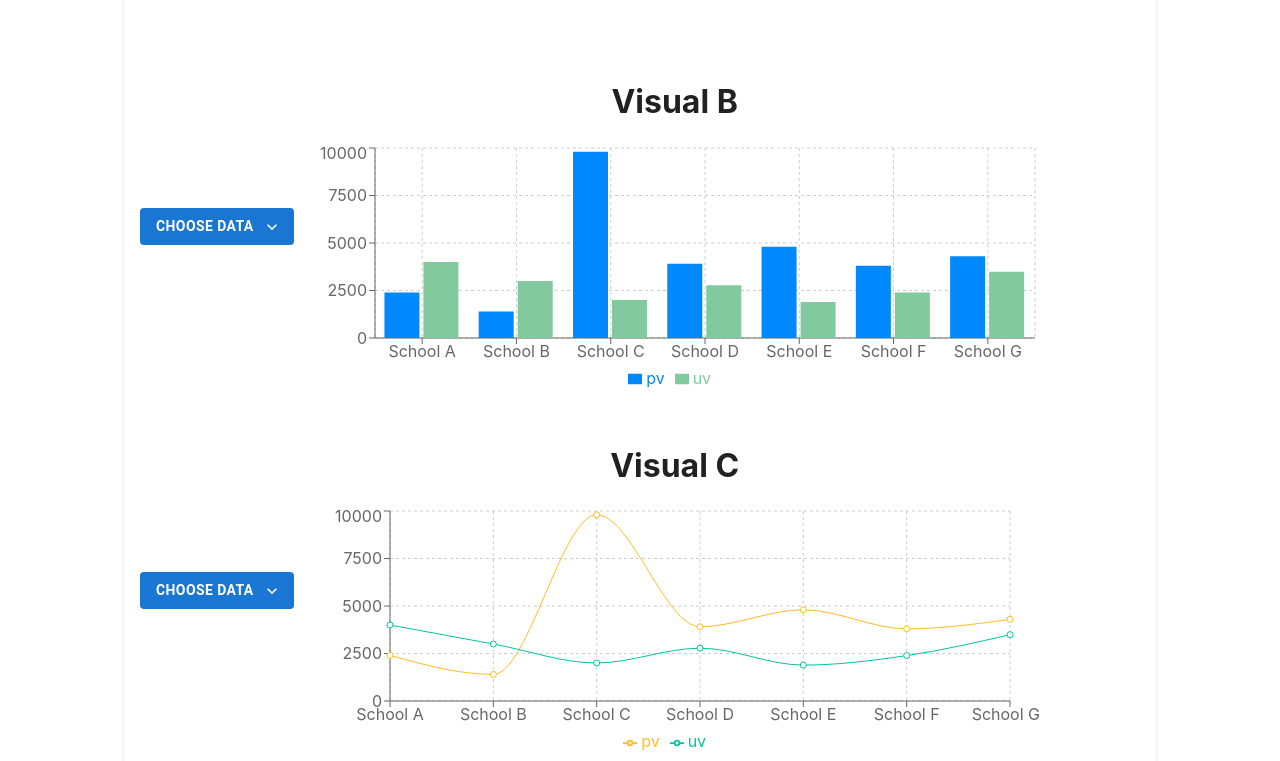
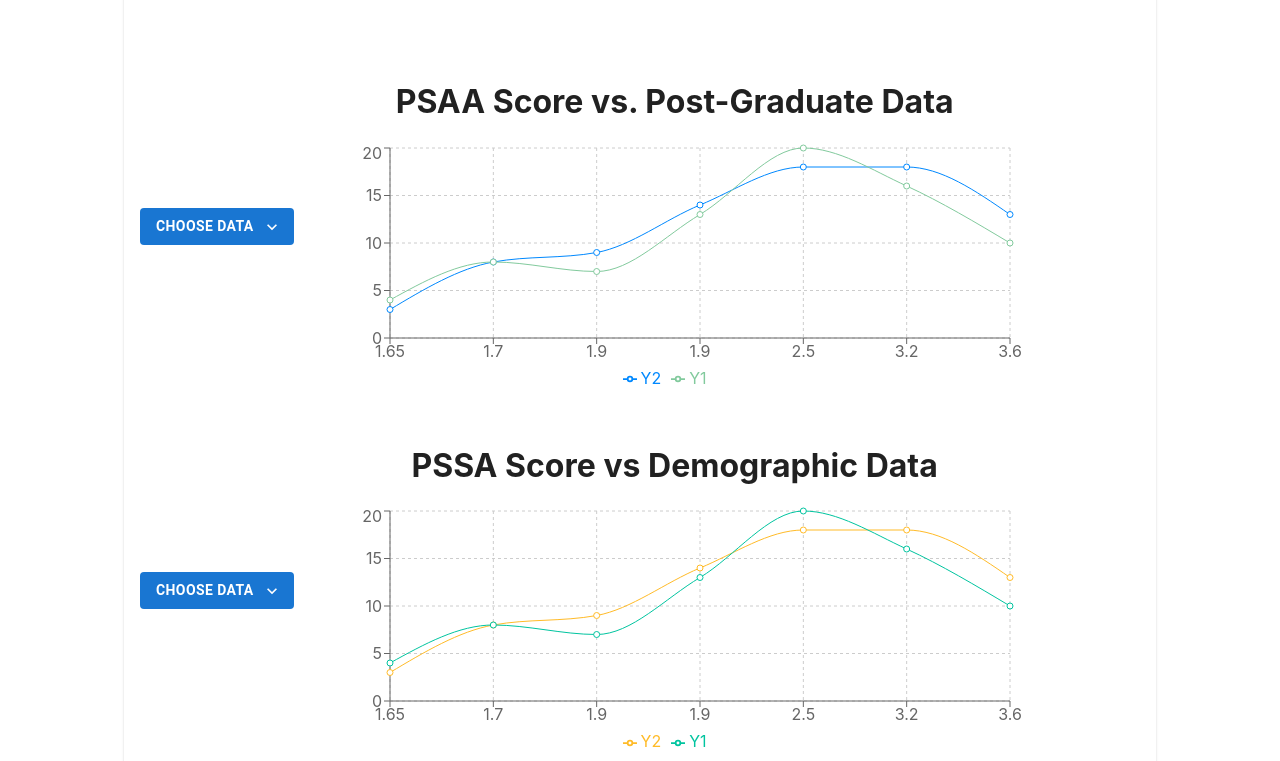
Before and after one commit to ianlikescoding/KICS-PSSA-Data, a React (Create React App) app in the folder frontend/: page / in a window 1280 px wide. Shown: the part 579-1340 px from the top of the page. Built offline with nearby package versions, Linux system fonts and the light colour scheme.

Commit message:
Customizing dropdown options

```diff
--- a/frontend/src/components/ChartContainer.js
+++ b/frontend/src/components/ChartContainer.js
@@ -25,49 +25,47 @@ import {
 export default function ComplexedGrid() {
   const data = [
     {
-      name: "School A",
-      uv: 4000,
-      pv: 2400,
+      pssa_score: 1.65,
+      Y1: 4,
+      Y2: 3,
     },
     {
-      name: "School B",
-      uv: 3000,
-      pv: 1398,
+      pssa_score: 1.7,
+      Y1: 8,
+      Y2: 8,
     },
     {
-      name: "School C",
-      uv: 2000,
-      pv: 9800,
+      pssa_score: 1.9,
+      Y1: 7,
+      Y2: 9,
     },
     {
-      name: "School D",
-      uv: 2780,
-      pv: 3908,
+      pssa_score: 1.9,
+      Y1: 13,
+      Y2: 14,
     },
     {
-      name: "School E",
-      uv: 1890,
-      pv: 4800,
+      pssa_score: 2.5,
+      Y1: 20,
+      Y2: 18,
     },
     {
-      name: "School F",
-      uv: 2390,
-      pv: 3800,
+      pssa_score: 3.2,
+      Y1: 16,
+      Y2: 18,
     },
     {
-      name: "School G",
-      uv: 3490,
-      pv: 4300,
-    },
+      pssa_score: 3.6,
+      Y1: 10,
+      Y2: 13,
+    }
   ];
 
   const data01 = [
-    { name: "Advanced", value: 400 },
-    { name: "Proficient", value: 300 },
-    { name: "Basic", value: 300 },
-    { name: "Below Basic", value: 200 },
-    { name: "Group E", value: 278 },
-    { name: "Group F", value: 189 },
+    { name: "Advanced", value: 40 },
+    { name: "Proficient", value: 30 },
+    { name: "Basic", value: 27 },
+    { name: "Below Basic", value: 3 },
   ];
 
   const data02 = [
@@ -97,10 +95,10 @@ export default function ComplexedGrid() {
       console.log("payload: ", payload)
       console.log("label: ", label)
       return (
-        <div className="custom-tooltip">
+        <div className="custom-tooltip" backgroundColor='white'>
           <h3>{`${payload[0].payload.name}`}</h3>
-          <p className="pssascore-label">{`${payload[0].name} : ${payload[0].value}`}</p>
-          <p className="gradrate-label">{`${payload[1].name} : ${payload[1].value}`}</p>
+          <p className="pssascore-label">{`PSSA Score : ${payload[0].value}`}</p>
+          <p className="gradrate-label">{`Graduation Rate : ${payload[1].value}%`}</p>
         </div>
       );
     }
@@ -122,7 +120,7 @@ export default function ComplexedGrid() {
       >
         <Stack spacing={4}>
         <Stack direction="row" spacing={2} alignItems="center">
-            <CustomizedMenus />
+            <CustomizedMenus options={["Total Expenditures", "Personal Income/Market Value per WADM"]}/>
             <Box>
               <h1>PSSA Score vs Financial Data</h1>
               <ResponsiveContainer width={730} height={300}>
@@ -144,36 +142,40 @@ export default function ComplexedGrid() {
             </Box>
           </Stack>
           <Stack direction="row" spacing={2} alignItems="center">
-            <CustomizedMenus />
+            <CustomizedMenus options={["Graduation Rate", "Dropout Rate", "Postsecondary Bound", "College Bound"]}/>
             <Box >
-            <h1>Visual B</h1>
-            <BarChart width={730} height={250} data={data}>
+              <h1>PSAA Score vs. Post-Graduate Data</h1>
+              <LineChart
+                  width={730}
+                  height={250}
+                  data={data}
+                  margin={{top: 5, right: 30, left: 20, bottom: 5}}>
                   <CartesianGrid strokeDasharray="3 3" />
-                  <XAxis dataKey="name" />
+                  <XAxis dataKey="pssa_score" />
                   <YAxis />
                   <Tooltip />
                   <Legend />
-                  <Bar dataKey="pv" fill="#0088FE" />
-                  <Bar dataKey="uv" fill="#82ca9d" />
-                </BarChart>
-                </Box>
+                  <Line type="monotone" dataKey="Y2" stroke="#0088FE" activeDot={{ r: 8 }} />
+                  <Line type="monotone" dataKey="Y1" stroke="#82ca9d" />
+              </LineChart>
+            </Box>
           </Stack>
           <Stack direction="row" spacing={2} alignItems="center">
-            <CustomizedMenus />
+            <CustomizedMenus options={["Literacy", "Enrollment by Gender", "Enrollment by Race", "Attendance", "Faculty Years of Service"]}/>
             <Box>
-              <h1>Visual C</h1>
+            <h1>PSSA Score vs Demographic Data</h1>
               <LineChart
                 width={730}
                 height={250}
                 data={data}
                 margin={{top: 5, right: 30, left: 20, bottom: 5}}>
                 <CartesianGrid strokeDasharray="3 3" />
-                <XAxis dataKey="name" />
+                <XAxis dataKey="pssa_score" />
                 <YAxis />
                 <Tooltip />
                 <Legend />
-                <Line type="monotone" dataKey="pv" stroke="#FFBB28" activeDot={{ r: 8 }} />
-                <Line type="monotone" dataKey="uv" stroke="#00C49F" />
+                <Line type="monotone" dataKey="Y2" stroke="#FFBB28" activeDot={{ r: 8 }} />
+                <Line type="monotone" dataKey="Y1" stroke="#00C49F" />
               </LineChart>
             </Box>
           </Stack>
@@ -196,7 +198,7 @@ export default function ComplexedGrid() {
         <Box width="100%">
           <h1>PSSA Score Breakdown</h1>
           <Stack direction="row" spacing={10} alignItems="center">
-            <CustomizedMenus />
+            <CustomizedMenus options={["School A", "School B", "School C", "School D"]}/>
             <PieChart width={270} height={300}>
               <Pie
                 dataKey="value"
@@ -206,8 +208,9 @@ export default function ComplexedGrid() {
                 cy="50%"
                 outerRadius={80}
                 fill="pink"
-                label
+                label='name'
               />
+              <Tooltip />
             </PieChart>
           </Stack>
         </Box>
--- a/frontend/src/components/DropDown.js
+++ b/frontend/src/components/DropDown.js
@@ -48,7 +48,8 @@ const StyledMenu = styled((props) => (
   },
 }));
 
-export default function CustomizedMenus() {
+export default function CustomizedMenus(props) {
+  const options = props.options ? props.options : ["No data"];
   const [anchorEl, setAnchorEl] = React.useState(null);
   const open = Boolean(anchorEl);
   const handleClick = (event) => {
@@ -81,18 +82,11 @@ export default function CustomizedMenus() {
         open={open}
         onClose={handleClose}
       >
-        <MenuItem onClick={handleClose} disableRipple>
-          School
+        {options?.map(el => {
+         return <MenuItem onClick={handleClose} disableRipple key={el}>
+          {el}
         </MenuItem>
-        <MenuItem onClick={handleClose} disableRipple>
-          District
-        </MenuItem>
-        <MenuItem onClick={handleClose} disableRipple>
-          Dropout rate
-        </MenuItem>
-        <MenuItem onClick={handleClose} disableRipple>
-          Graduation rate
-        </MenuItem>
+        })}
       </StyledMenu>
     </div>
   );
```
